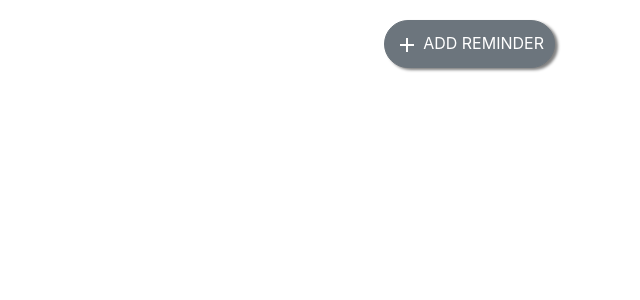
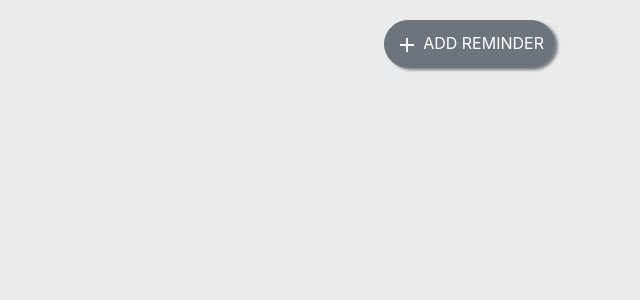
Before and after one commit to abhinav-37/React-app-for-reminders, a React (Create React App) app: page / in a window 1280 px wide. Shown: the top 300 px of the page, without its empty margins (640-1280 px from the left). Built offline with nearby package versions, Linux system fonts and the light colour scheme.

Commit message:
added styles to the listing

```diff
--- a/package.json
+++ b/package.json
@@ -9,9 +9,11 @@
     "@testing-library/react": "^9.5.0",
     "@testing-library/user-event": "^7.2.1",
     "bootstrap": "^4.5.2",
+    "moment": "^2.29.1",
     "react": "^16.13.1",
     "react-bootstrap": "^1.3.0",
     "react-dom": "^16.13.1",
+    "react-moment": "^1.0.0",
     "react-scripts": "3.4.3",
     "uuid": "^8.3.1"
   },
--- a/src/App.css
+++ b/src/App.css
@@ -1,4 +1,7 @@
 /* Styles to modify the models */
+body {
+    background-color: rgba(194, 197, 202, 0.342) !important;
+}
 .modal-title {
     text-align: flex;
     align-items: center;
@@ -22,6 +25,11 @@ input:focus {
 }
 
 /* styles for the rest */
+.mainClass {
+    display: flex;
+
+    padding-top: 40px;
+}
 .modal-show-btn {
     text-align: right;
 }
@@ -32,8 +40,21 @@ input:focus {
     box-shadow: grey 3px 2px 3px;
 }
 .displayContant {
-    border: 2px solid grey;
+    background-color: rgb(255, 255, 255);
+    display: block !important;
+    box-shadow: 0px 2px 5px grey;
     width: 400px;
     height: 400px;
+    padding: 20px;
+    margin-right: 10px !important;
     overflow: auto;
 }
+
+.displayHeader {
+    border-bottom: 0.003px solid rgba(128, 128, 128, 0.418);
+    margin-bottom: 10px;
+}
+.cardLeft {
+    display: flex;
+    align-items: center;
+}
--- a/src/components/ContentDisplay.js
+++ b/src/components/ContentDisplay.js
@@ -1,17 +1,56 @@
 import React from "react";
 import { v4 as uuidv4 } from "uuid";
+import Moment from "react-moment";
+import { Form } from "react-bootstrap";
+import CreateIcon from "@material-ui/icons/Create";
 function ContentDisplay({ month, data }) {
     return (
-        <div className="displayContent">
-            {data.length !== 0 ? (
+        // This is the thing that displays the content
+        <div className="displayContant">
+            {data.length !== 0 && (
                 <div>
                     {" "}
-                    <h1>{month}</h1>
+                    {/* This is the topmost part of the card */}
+                    <div className="displayHeader">
+                        <h3>{month}</h3>
+                        <p>Reminders</p>
+                    </div>
+                    {/* Map through the given data to get the info */}
                     {data.map((d) => (
-                        <div key={uuidv4()}>{d.name}</div>
+                        <div key={uuidv4()}>
+                            <div className="row diaplayCard">
+                                <div className="cardLeft col-lg-1">
+                                    <Form.Check type="checkbox" />
+                                </div>
+                                <div className="cardCenter col-lg-8">
+                                    {d.name}
+                                    <br />
+                                    {d.description}
+                                </div>
+                                <div
+                                    style={{ padding: 0 }}
+                                    className="cardRight col-lg-2 "
+                                >
+                                    <Moment format="D MMM YYYY" date={d.date} />
+                                </div>
+                                <form
+                                    style={{ padding: 0 }}
+                                    className="col-lg-1"
+                                >
+                                    <button
+                                        style={{ padding: 0 }}
+                                        className="btn"
+                                        type="submit"
+                                    >
+                                        <CreateIcon />
+                                    </button>
+                                </form>
+                            </div>
+                            <hr />
+                        </div>
                     ))}
                 </div>
-            ) : null}
+            )}
         </div>
     );
 }
--- a/src/components/Reminder.js
+++ b/src/components/Reminder.js
@@ -40,9 +40,6 @@ export const Reminder = () => {
     let dec = finalForm.filter((e) => e.date.substring(5, 7) === "12");
     return (
         <div>
-            <div>
-                <div></div>
-            </div>
             <div className="container">
                 {/* This is the button to trigger the modal */}
                 <div className="modal-show-btn">
@@ -54,18 +51,41 @@ export const Reminder = () => {
                         <AddIcon /> ADD REMINDER
                     </Button>
                 </div>
+            </div>
+            <div className="container mainClass">
+                {/* This is the place to display all the data by passing it into the contentdisplay component */}
+                {jan.length !== 0 && (
                     <ContentDisplay month="January" data={jan} />
+                )}
+                {feb.length !== 0 && (
                     <ContentDisplay month="February" data={feb} />
+                )}
+                {mar.length !== 0 && (
                     <ContentDisplay month="March" data={mar} />
-                <ContentDisplay month="Aprir" data={apr} />
-                <ContentDisplay month="May" data={may} />
-                <ContentDisplay month="June" data={jun} />
+                )}
+                {apr.length !== 0 && (
+                    <ContentDisplay month="April" data={apr} />
+                )}
+                {may.length !== 0 && <ContentDisplay month="May" data={may} />}
+                {jun.length !== 0 && <ContentDisplay month="June" data={jun} />}
+                {july.length !== 0 && (
                     <ContentDisplay month="July" data={july} />
+                )}
+                {aug.length !== 0 && (
                     <ContentDisplay month="August" data={aug} />
+                )}
+                {sep.length !== 0 && (
                     <ContentDisplay month="Septmber" data={sep} />
+                )}
+                {oct.length !== 0 && (
                     <ContentDisplay month="October" data={oct} />
+                )}
+                {nov.length !== 0 && (
                     <ContentDisplay month="November" data={nov} />
+                )}
+                {dec.length !== 0 && (
                     <ContentDisplay month="Descember" data={dec} />
+                )}
             </div>
             <div>
                 {/* The modal starts from here */}
--- a/src/index.css
+++ /dev/null
@@ -1,13 +0,0 @@
-body {
-  margin: 0;
-  font-family: -apple-system, BlinkMacSystemFont, 'Segoe UI', 'Roboto', 'Oxygen',
-    'Ubuntu', 'Cantarell', 'Fira Sans', 'Droid Sans', 'Helvetica Neue',
-    sans-serif;
-  -webkit-font-smoothing: antialiased;
-  -moz-osx-font-smoothing: grayscale;
-}
-
-code {
-  font-family: source-code-pro, Menlo, Monaco, Consolas, 'Courier New',
-    monospace;
-}
--- a/src/index.js
+++ b/src/index.js
@@ -1,6 +1,5 @@
 import React from "react";
 import ReactDOM from "react-dom";
-import "./index.css";
 import App from "./App";
 import "bootstrap/dist/css/bootstrap.min.css";
 
```
Also changed, not shown: 1 other file (tests, documents, lock files or other folders). Lines whose indentation alone changed are shown as unchanged.
